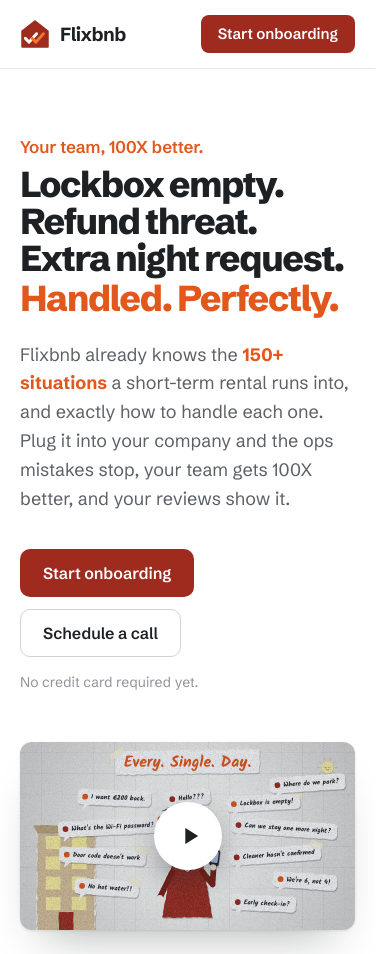
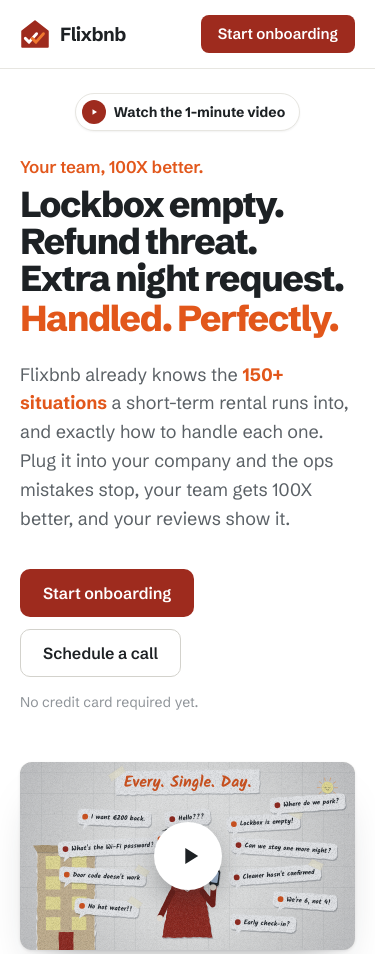
Before and after one commit to yardenst/good-hands-homes, a plain HTML site: page index.html in a window 390 px wide. Shown: the top 954 px of the page. Drawn offline with Linux system fonts and the light colour scheme.

Commit message:
Phones: Watch the 1-minute video pill above the headline; tighter top; red ticks
Co-Authored-By: Claude Opus 5.5 <noreply@anthropic.com>

```diff
--- a/index.html
+++ b/index.html
@@ -40,6 +40,7 @@
     <section class="hero" id="top">
       <div class="wrap hero-grid">
         <div class="hero-copy">
+          <a class="video-cue" href="#film"><span class="video-cue-play" aria-hidden="true"><svg viewBox="0 0 24 24"><path d="M9 6.5v11L18 12z"/></svg></span>Watch the 1-minute video</a>
           <p class="kicker">Your team, 100X better.</p>
           <h1><span class="line">Lockbox empty.</span> <span class="line">Refund threat.</span> <span class="line">Extra night request.</span> <span class="h1-you">Handled. Perfectly.</span></h1>
           <p class="lede">Flixbnb already knows the <strong class="hl">150+ situations</strong> a short-term rental runs into, and exactly how to handle each one. Plug it into your company and the ops mistakes stop, your team gets 100X better, and your reviews show it.</p>
--- a/styles.css
+++ b/styles.css
@@ -223,6 +223,28 @@ h3 {
   letter-spacing: -0.01em;
   color: var(--orange);
 }
+/* Phones only: the film sits below the text, so point to it from the top */
+.video-cue { display: none; }
+@media (max-width: 900px) {
+  .video-cue {
+    display: flex;
+    width: fit-content;
+    align-items: center;
+    gap: 8px;
+    margin: 0 auto 22px;
+    padding: 6px 14px 6px 6px;
+    border: 1px solid var(--line);
+    border-radius: 999px;
+    background: var(--white);
+    box-shadow: var(--shadow-sm);
+    font-size: 0.875rem;
+    font-weight: 650;
+    color: var(--ink);
+    text-decoration: none;
+  }
+  .video-cue-play { display: grid; place-items: center; width: 24px; height: 24px; border-radius: 50%; background: var(--red); }
+  .video-cue-play svg { width: 12px; height: 12px; fill: var(--white); }
+}
 .hero h1 .line { display: block; }
 .h1-you { display: block; margin-top: 0.1em; color: var(--orange); }
 .hl { color: var(--orange); font-weight: 700; }
@@ -398,7 +420,7 @@ h3 {
 .section { padding: 112px 0; }
 
 /* The film */
-.hero-film { min-width: 0; }
+.hero-film { min-width: 0; scroll-margin-top: calc(var(--nav-h) + 16px); }
 .hero-film .film { margin-top: 0; max-width: none; box-shadow: var(--shadow-lg); }
 .film {
   position: relative;
@@ -1144,7 +1166,7 @@ html:has(.lead[open]) { overflow: hidden; }
 
 /* ───────────── Smaller screens ───────────── */
 @media (max-width: 900px) {
-  .hero { padding-top: 64px; }
+  .hero { padding-top: 24px; }
   .hero-grid { grid-template-columns: minmax(0, 1fr); gap: 48px; padding-bottom: 72px; }
   .knows-grid,
   .answers,
```
